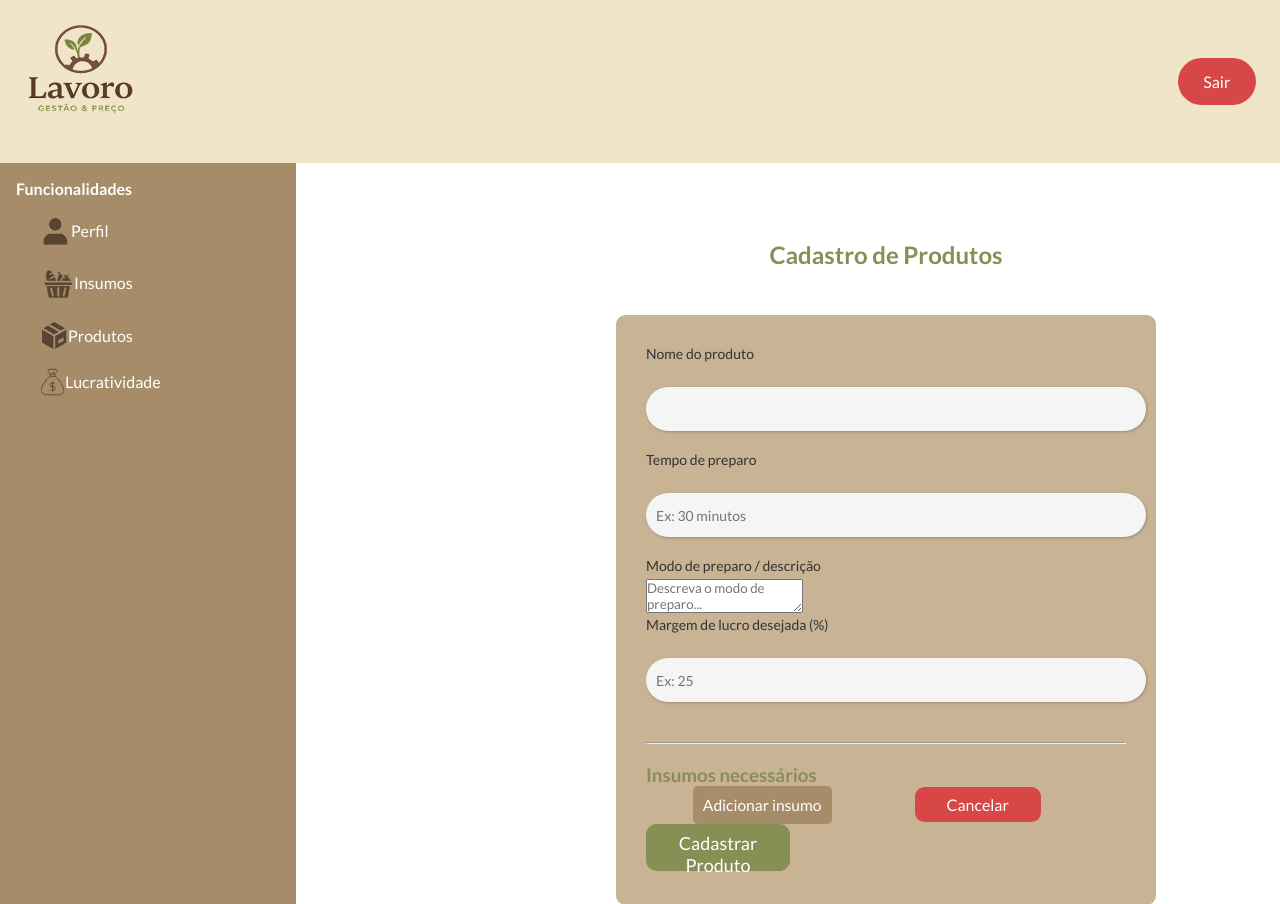
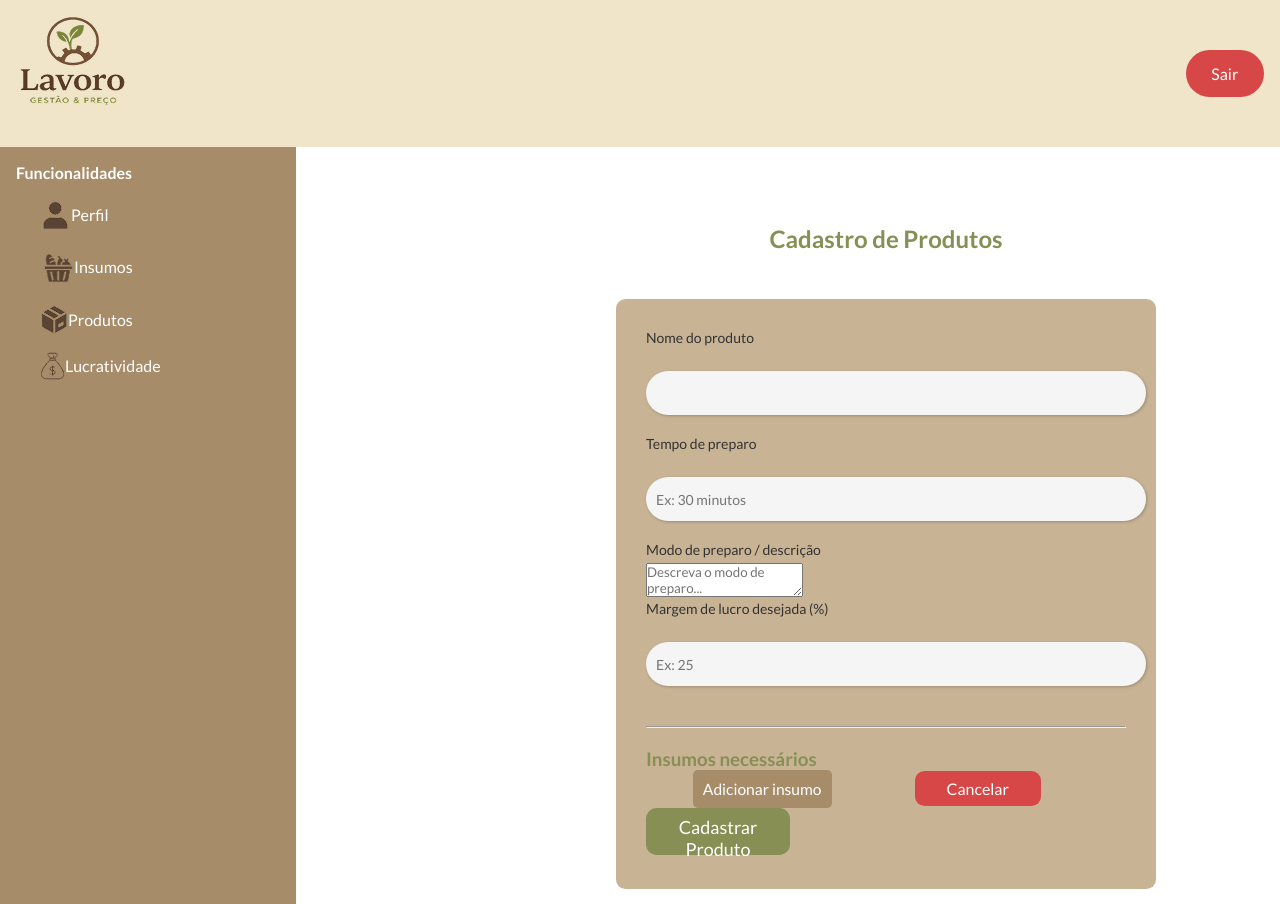
Before and after one commit to analaramantovani/lavoro3, a Flask app: page /cadastrarProduto in a window 1280 px wide. Shown: the top 904 px of the page. Run offline with Flask 3, Linux system fonts and the light colour scheme; the visitor is signed in with stand-in values (Sample User, id 1); data that the repository does not hold is empty.

Commit message:
mudança no header

```diff
--- a/static/css/style.css
+++ b/static/css/style.css
@@ -281,7 +281,6 @@ header {
     display: flex; /* Usa flexbox para organizar os elementos horizontalmente */
     justify-content: space-between; /* Espaça os elementos igualmente com ESPAÇO ENTRE ELES */
     align-items: center; /* Alinha os itens verticalmente no centro */
-    padding: 0.5rem 0.5rem; /* Adiciona preenchimento interno ao topo e laterais */
     background-color: var(--BegeClaro--); /* Define a cor de fundo do cabeçalho */
     font-family: "Merriweather", serif; /* Define a fonte usada no cabeçalho */
 }
```
